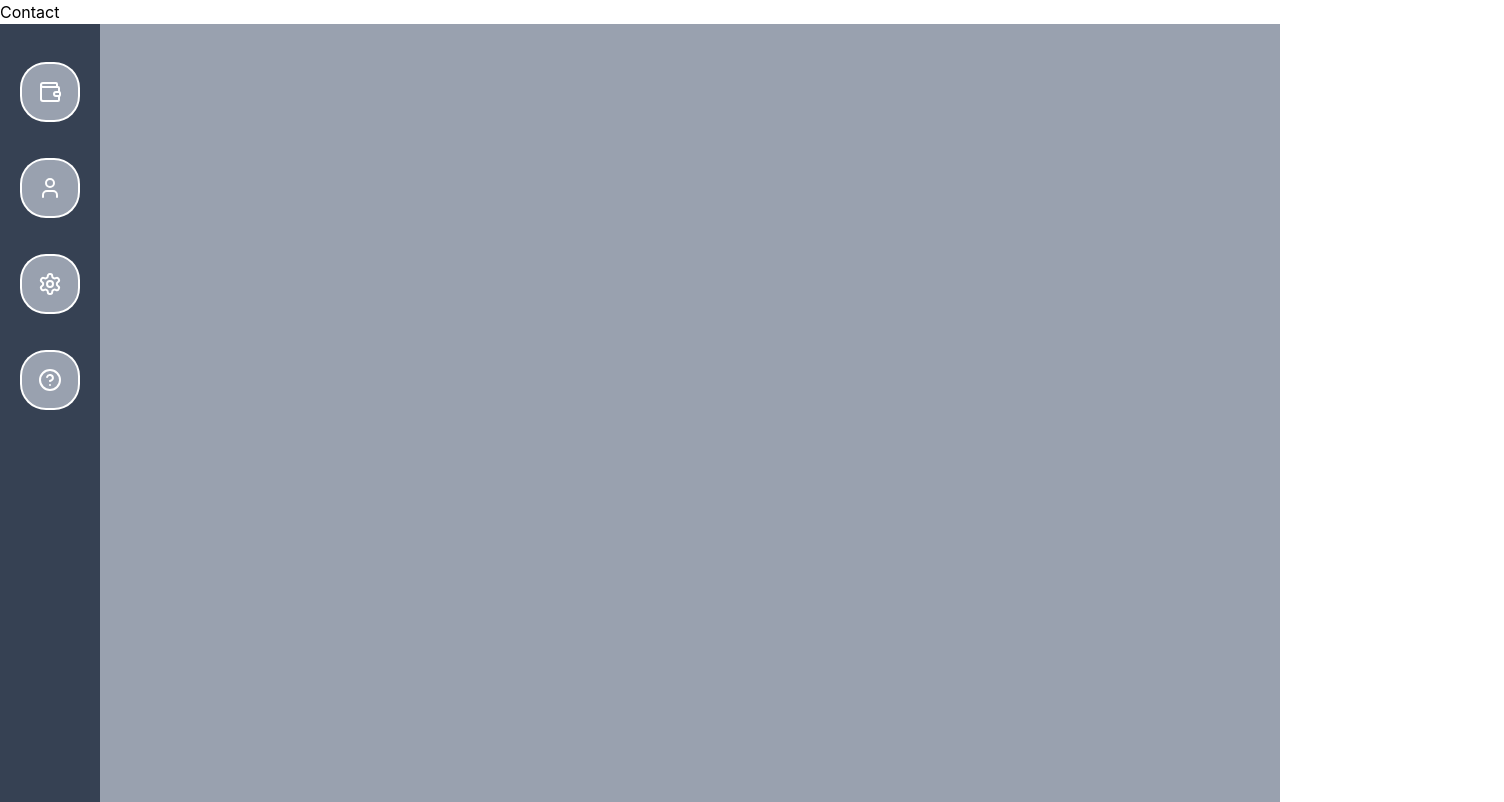
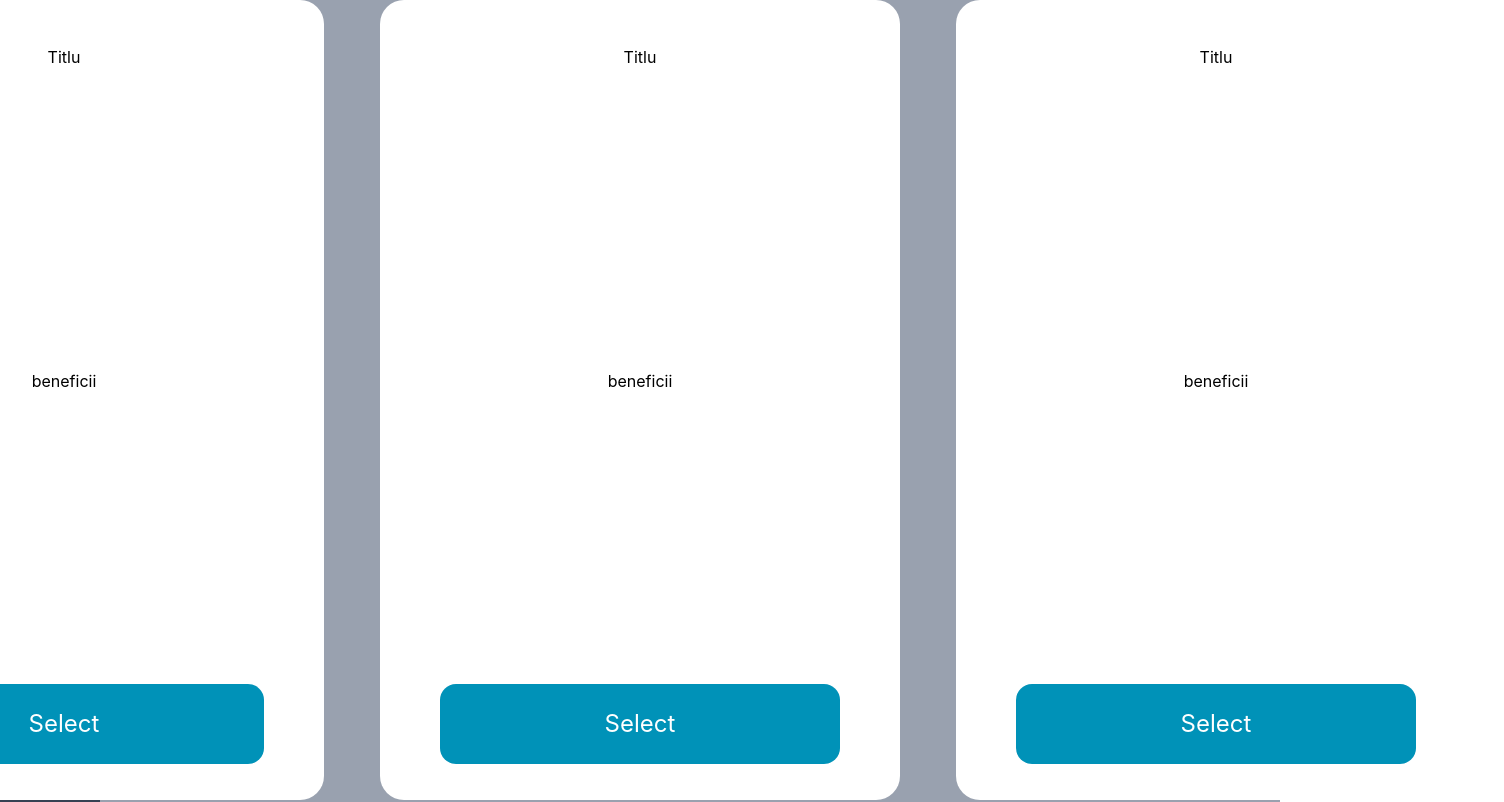
Before and after one commit to Lucaa20004/Meniu, a React (Vite) app: page /subscription in a window 1280 px wide. Shown: the top 802 px of the page, 1504 px wide, since content can reach past the window. Built offline with nearby package versions, Linux system fonts and the light colour scheme.

Commit message:
s a creat ruta pentru subscription si pentru help

```diff
--- a/src/App.jsx
+++ b/src/App.jsx
@@ -44,62 +44,7 @@ const App = () => {
 
     </div>
     <div className="flex justify-center items-center h-screen w-full bg-gray-400">
-      <AnimatePresence>
-        {activeSection === 'money' && (
-          <motion.div
-          key="money"
-          initial={{ opacity: 0, scale: 0.9 }}
-          animate={{ opacity: 1, scale: 1 }}
-          exit={{ opacity: 0, scale: 0.9 }}
-          transition={{ duration: 0.5, ease: "easeInOut"}}
-          layout={false}
-          className="flex justify-center items-center h-screen w-full"
-          >
-            <div className="flex flex-row items-center justify-center">
-              <div className="flex flex-col items-center justify-center h-200 w-130 bg-white m-7 rounded-3xl hover:bg-gray-800 transition duration-400 ease-in-out hover:scale-110 hover:ring-3 hover:text-cyan-600">
-                <div className="flex items-center justify-center w-130 h-30 rounded-t-3xl">
-                  Titlu
-                </div>
-                <div className="flex items-center justify-center w-120 h-140 ">
-                  beneficii
-                </div>
-                <div className="flex items-center justify-center w-130 h-40 rounded-b-3xl">
-                  <button className="h-20 w-100 rounded-2xl text-white bg-cyan-600 hover:cursor-pointer text-2xl hover:bg-cyan-700 transition duration-300">
-                    Select
-                  </button>
-                </div>
-              </div>
-              <div className="flex flex-col items-center justify-center h-200 w-130 bg-white m-7 rounded-3xl hover:bg-gray-800 transition duration-400 ease-in-out hover:scale-110 hover:cursor-pointer hover:ring-3 hover:text-cyan-600">
-               <div className="flex items-center justify-center w-130 h-30 rounded-t-3xl">
-                  Titlu
-                </div>
-                <div className="flex items-center justify-center w-120 h-140 ">
-                  beneficii
-                </div>
-                <div className="flex items-center justify-center w-130 h-40 rounded-b-3xl">
-                  <button className="h-20 w-100 rounded-2xl text-white bg-cyan-600 hover:cursor-pointer text-2xl hover:bg-cyan-700 transition duration-300">
-                    Select
-                  </button>
-                </div>
-              </div>
-              <div className="flex flex-col items-center justify-center h-200 w-130 bg-white m-7 rounded-3xl hover:bg-gray-800 transition duration-400 ease-in-out hover:scale-110 hover:cursor-pointer hover:ring-3 hover:text-cyan-600">
-                <div className="flex items-center justify-center w-130 h-30 rounded-t-3xl">
-                  Titlu
-                </div>
-                <div className="flex items-center justify-center w-120 h-140 ">
-                  beneficii
-                </div>
-                <div className="flex items-center justify-center w-130 h-40 rounded-b-3xl">
-                  <button className="h-20 w-100 rounded-2xl text-white bg-cyan-600 hover:cursor-pointer text-2xl hover:bg-cyan-700 transition duration-300">
-                    Select
-                  </button>
-                </div>
-              </div>
-            </div>
-          </motion.div>
-        )}
 
-      </AnimatePresence>
     </div>
    </div>
    </Router>
--- a/src/components/Subscription.jsx
+++ b/src/components/Subscription.jsx
@@ -1,5 +1,59 @@
-const Contact = () => {
-    return <h1>Contact</h1>;
+const Subscription = () => {
+    return (
+
+      <div className="flex justify-center items-center h-screen w-full bg-gray-400">
+        <div className="flex flex-row items-center justify-center">
+
+              <div className="flex flex-col items-center justify-center h-200 w-130 bg-white m-7 rounded-3xl hover:bg-gray-800 transition duration-400 ease-in-out hover:scale-110 hover:ring-3 hover:text-cyan-600">
+                <div className="flex items-center justify-center w-130 h-30 rounded-t-3xl">
+                  Titlu
+                </div>
+                <div className="flex items-center justify-center w-120 h-140 ">
+                  beneficii
+                </div>
+                <div className="flex items-center justify-center w-130 h-40 rounded-b-3xl">
+                  <button className="h-20 w-100 rounded-2xl text-white bg-cyan-600 hover:cursor-pointer text-2xl hover:bg-cyan-700 transition duration-300">
+                    Select
+                  </button>
+                </div>
+              </div>
+
+              <div className="flex flex-col items-center justify-center h-200 w-130 bg-white m-7 rounded-3xl hover:bg-gray-800 transition duration-400 ease-in-out hover:scale-110 hover:cursor-pointer hover:ring-3 hover:text-cyan-600">
+               <div className="flex items-center justify-center w-130 h-30 rounded-t-3xl">
+                  Titlu
+                </div>
+                <div className="flex items-center justify-center w-120 h-140 ">
+                  beneficii
+                </div>
+                <div className="flex items-center justify-center w-130 h-40 rounded-b-3xl">
+                  <button className="h-20 w-100 rounded-2xl text-white bg-cyan-600 hover:cursor-pointer text-2xl hover:bg-cyan-700 transition duration-300">
+                    Select
+                  </button>
+                </div>
+              </div>
+
+              <div className="flex flex-col items-center justify-center h-200 w-130 bg-white m-7 rounded-3xl hover:bg-gray-800 transition duration-400 ease-in-out hover:scale-110 hover:cursor-pointer hover:ring-3 hover:text-cyan-600">
+                <div className="flex items-center justify-center w-130 h-30 rounded-t-3xl">
+                  Titlu
+                </div>
+                <div className="flex items-center justify-center w-120 h-140 ">
+                  beneficii
+                </div>
+                <div className="flex items-center justify-center w-130 h-40 rounded-b-3xl">
+                  <button className="h-20 w-100 rounded-2xl text-white bg-cyan-600 hover:cursor-pointer text-2xl hover:bg-cyan-700 transition duration-300">
+                    Select
+                  </button>
+                </div>
+              </div>
+
+            </div>
+      </div>
+
+
+
+
+
+    )
   };
 
-  export default Contact;
+  export default Subscription;
```
